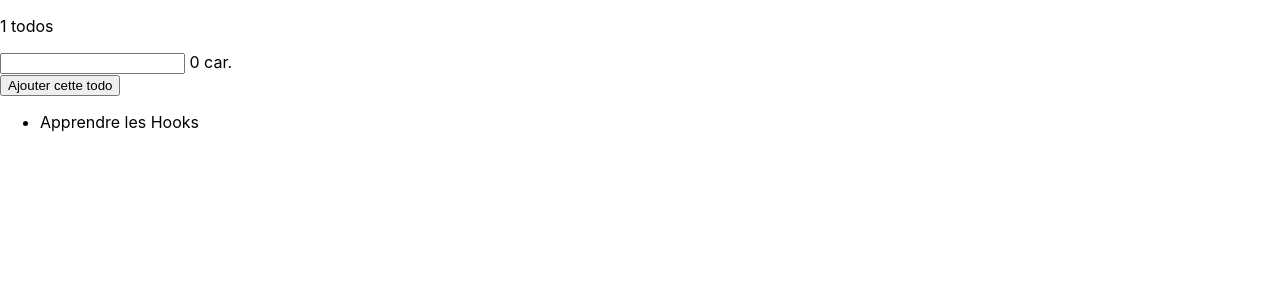
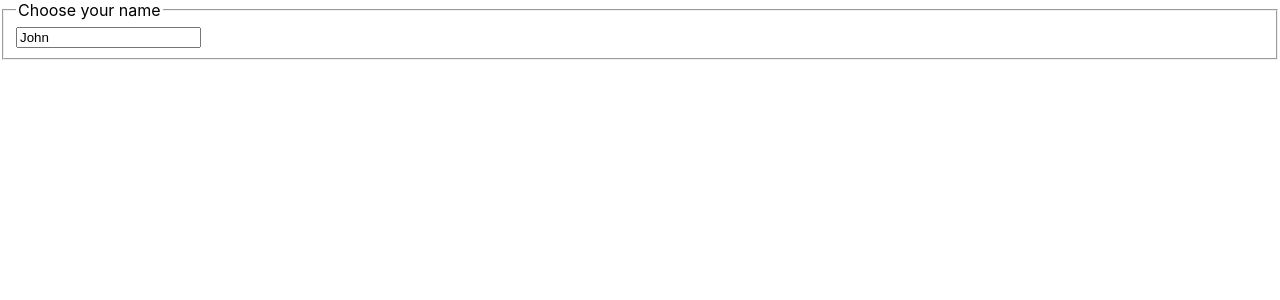
Before and after one commit to DavidHuveau/react-hooks, a React (Create React App) app: page / in a window 1280 px wide. Shown: the top 300 px of the page. Built offline with nearby package versions, Linux system fonts and the light colour scheme.

Commit message:
finish BasicEffectHook

```diff
--- a/src/App/App.js
+++ b/src/App/App.js
@@ -1,12 +1,14 @@
 import React from 'react';
 import BasicStateHook from '../BasicStateHook/BasicStateHook';
+import BasicEffectHook from '../BasicEffectHook/BasicEffectHook';
 import './App.css';
 
 function App() {
   return (
     <div className="App">
       <header></header>
-      <BasicStateHook />
+        {/* <BasicStateHook /> */}
+        <BasicEffectHook />
       <footer></footer>
     </div>
   );
--- a/src/BasicEffectHook/BasicEffectHook.js
+++ b/src/BasicEffectHook/BasicEffectHook.js
@@ -9,12 +9,16 @@ export default function Welcome() {
 
   useEffect(() => {
     document.title = `Welcome ${name}`;
+    console.log(`from effect function: ${name}`);
+    return () => { console.log(`from return function: ${name}`) };
   }, [name]);
 
   return (
     <Fragment>
-      <input type="text" value={name} onChange={handleChangeName} />
-      <input type="text" value={age} onChange={handleChangeAge} />
+      <fieldset>
+        <legend>Choose your name</legend>
+        <input type="text" value={name} onChange={handleChangeName} />
+      </fieldset>
     </Fragment>
   );
 }
--- a/src/BasicStateHook/BasicStateHook.js
+++ b/src/BasicStateHook/BasicStateHook.js
@@ -23,7 +23,6 @@ export default () => {
       <ul>
         { todos.map((todo, index) => <li key={index}>{todo.text}</li>) }
       </ul>
-
     </div>
   );
 }
```
